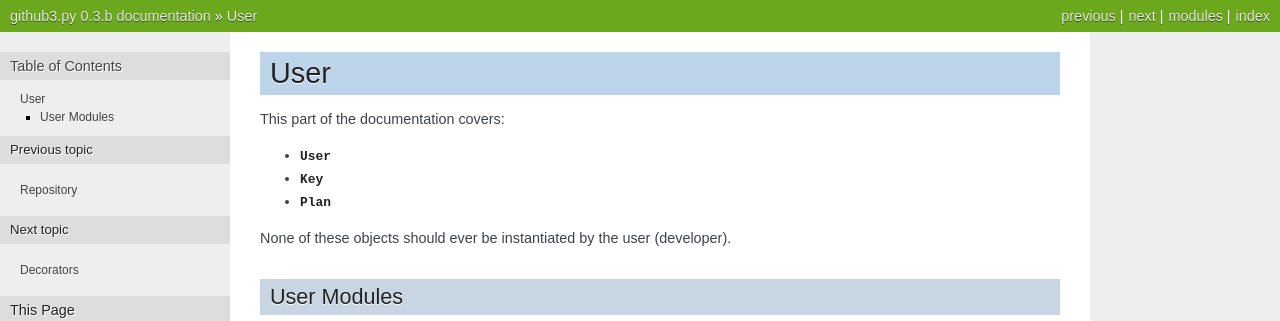
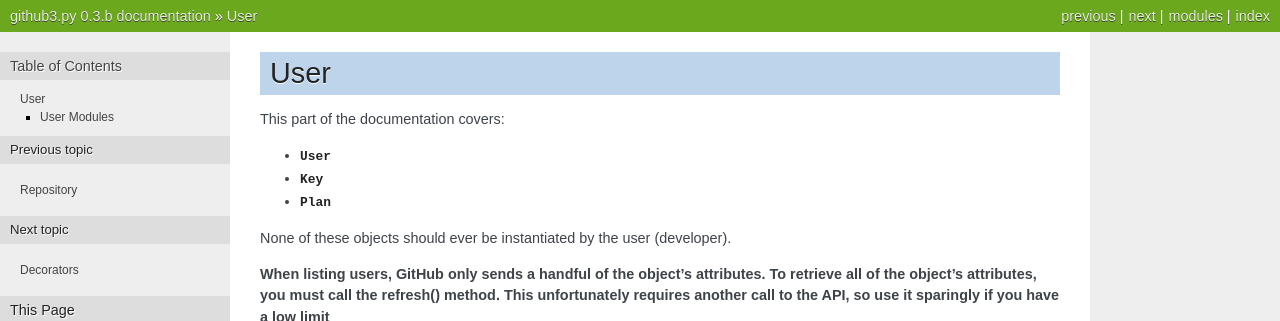
Before and after one commit to sigmavirus24/github3.py, a Sphinx documentation site: the page built from docs/users.rst, in a window 1280 px wide, cut to the strip 0-321 px from the top of the page. Built offline with Sphinx 7.4.7, drawn with Linux system fonts in a browser that asks for light colours.

Commit message:
Update docs with warning.

```diff
--- a/docs/repos.rst
+++ b/docs/repos.rst
@@ -19,6 +19,11 @@ This part of the documentation covers:
 
 None of these objects should be instantiated directly by the user (developer).
 These are here for reference only.
+
+**When listing repositories in any context, GitHub refuses to return a number
+of attributes, e.g., source and parent. If you require these, call the refresh
+method on the repository object to make a second call to the API and retrieve
+those attributes.**
 
 More information for about this class can be found in the official
 `documentation <http://developer.github.com/v3/repos>`_ and in various other
--- a/docs/users.rst
+++ b/docs/users.rst
@@ -11,6 +11,11 @@ This part of the documentation covers:
 - :class:`Plan <Plan>`
 
 None of these objects should ever be instantiated by the user (developer).
+
+**When listing users, GitHub only sends a handful of the object's attributes.
+To retrieve all of the object's attributes, you must call the refresh()
+method. This unfortunately requires another call to the API, so use it
+sparingly if you have a low limit**
 
 User Modules
 ------------
```
Also changed, not shown: 1 other file.
